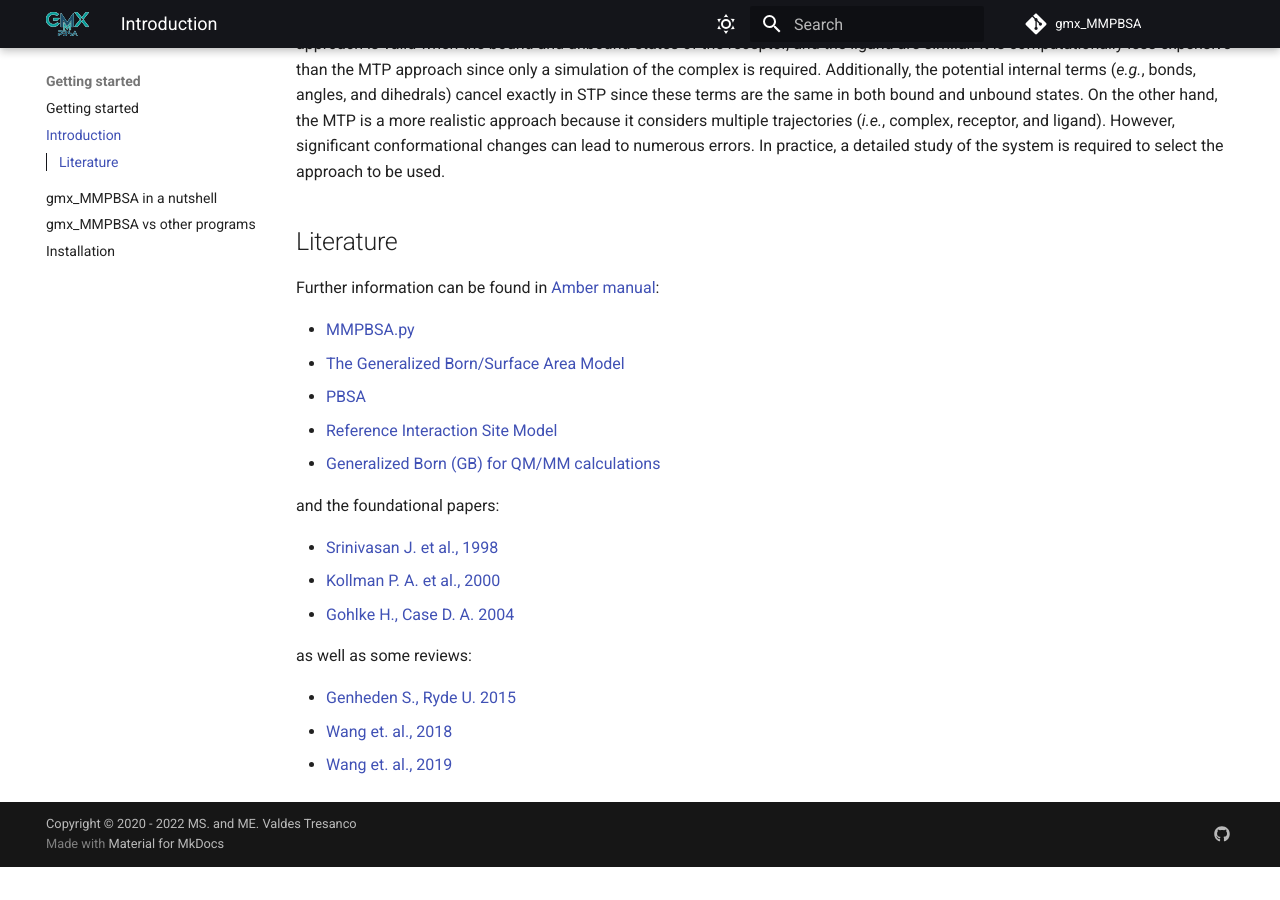
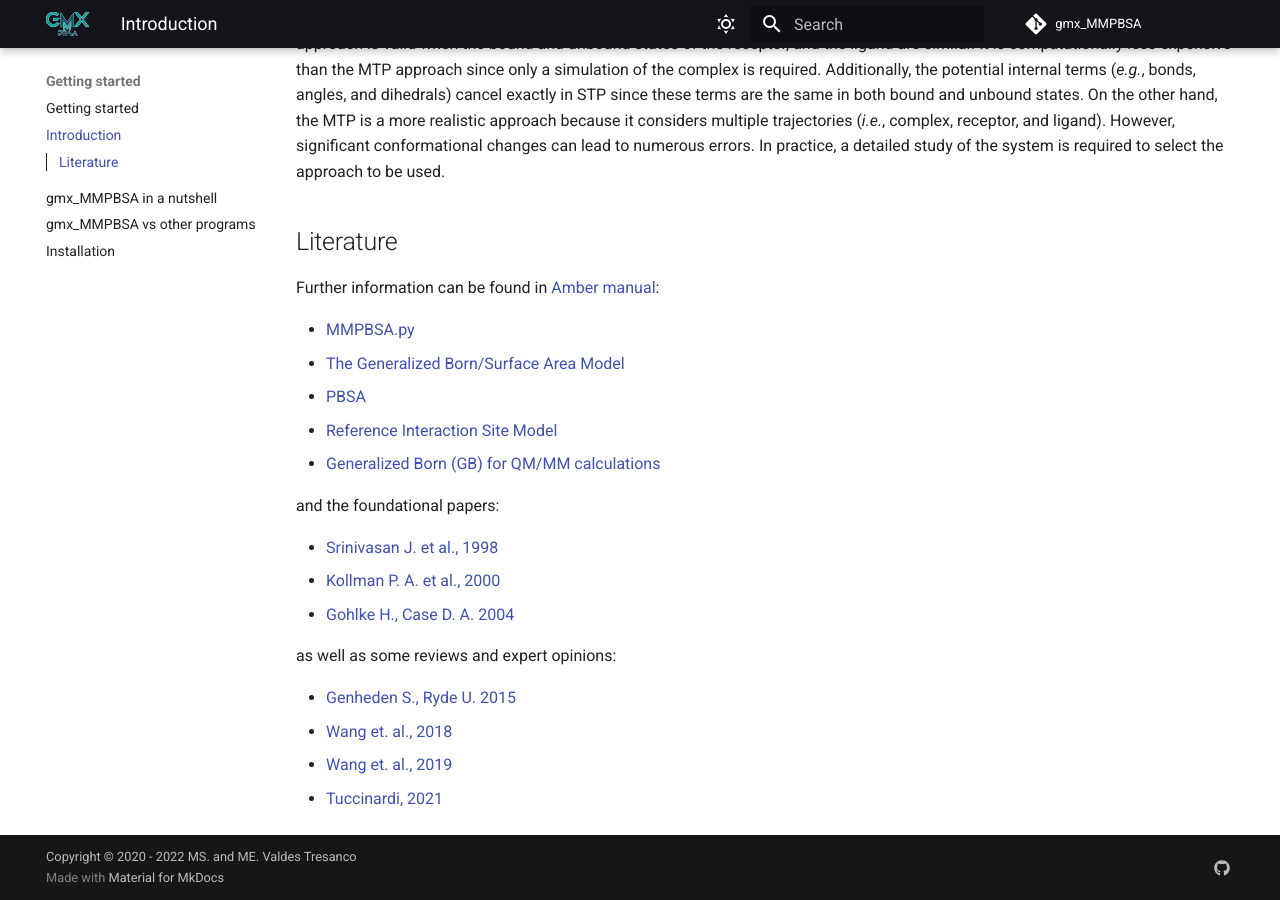
Before and after one commit to Valdes-Tresanco-MS/gmx_MMPBSA, an MkDocs documentation site: the page built from docs/introduction.md, in a window 1280 px wide and 900 px high, scrolled down 2365 px. Built offline with MkDocs 1.6.1 and Material for MkDocs 9.7.7, drawn with Linux system fonts in a browser that asks for light colours; comment, search, counter and statistics services are not loaded; before the commit the page ends 3232 px from its top, so only the background shows below that.

Commit message:
update introduction.md

```diff
--- a/docs/introduction.md
+++ b/docs/introduction.md
@@ -145,11 +145,12 @@ and the foundational papers:
 * [Kollman P. A. et al., 2000][10]
 * [Gohlke H., Case D. A. 2004][11]
 
-as well as some reviews:
+as well as some reviews and expert opinions:
 
 * [Genheden S., Ryde U. 2015][12]
 * [Wang et. al., 2018][13]
 * [Wang et. al., 2019][14]
+* [Tuccinardi, 2021][16]
 
   [1]: https://pubs.acs.org/doi/10.1021/ct300418h
   [2]: https://pubs.acs.org/doi/abs/10.1021/jacs.6b02682
```
Also changed, not shown: other parts of docs/introduction.md (+1 -0 lines).
